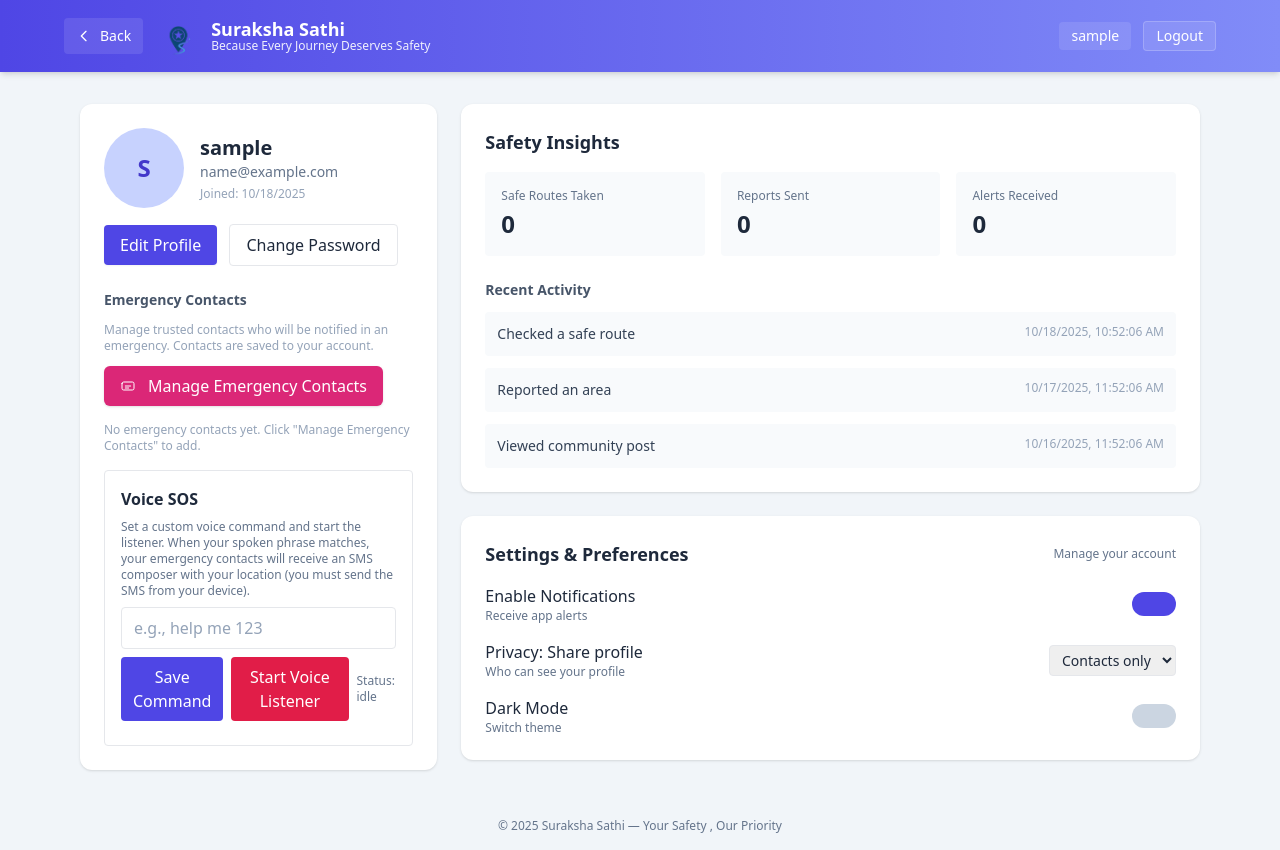
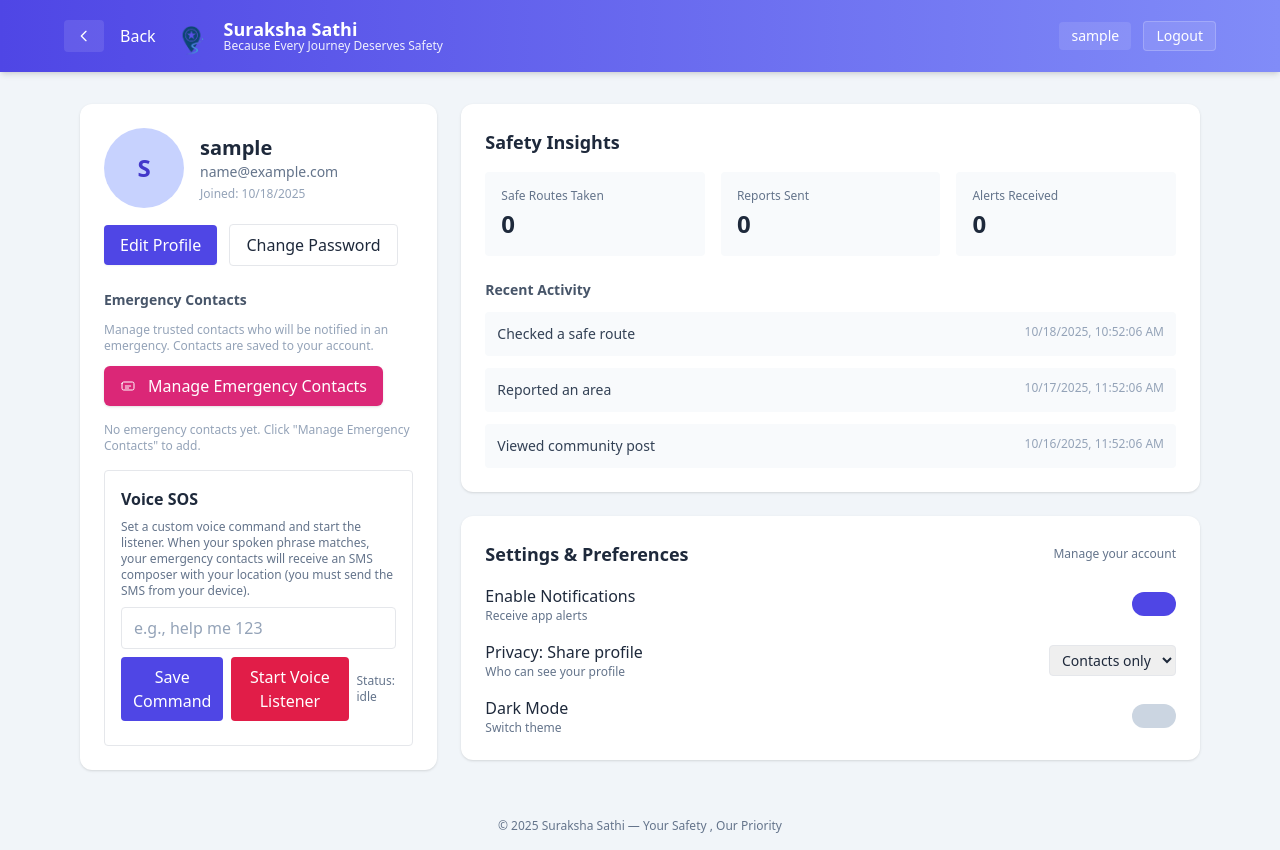
Before and after one commit to ShreyaJanweja/Safe-Route-Finder-for-Women, a website: page profile.html in a window 1280 px wide. Drawn offline with nearby package versions, Linux system fonts and the light colour scheme; sample sign-in values are in the browser's storage.

Commit message:
fixed back button on profile page

```diff
--- a/profile.html
+++ b/profile.html
@@ -75,7 +75,8 @@
       <div class="flex items-center gap-4">
         <button id="btnBack" aria-label="Back" class="inline-flex items-center gap-2 px-3 py-2 bg-white/10 hover:bg-white/20 rounded text-sm">
           <svg class="w-4 h-4 text-white" fill="none" stroke="currentColor" stroke-width="2" viewBox="0 0 24 24"><path stroke-linecap="round" stroke-linejoin="round" d="M15 19l-7-7 7-7"></path></svg>
-          <span class="hidden sm:inline">Back</span>
+          <!-- <span class="hidden sm:inline">Back</span> -->
+          <button class="hidden sm:inline" src="index.html">Back</button>
         </button>
 
         <a href="index.html" class="flex items-center gap-3">
```
